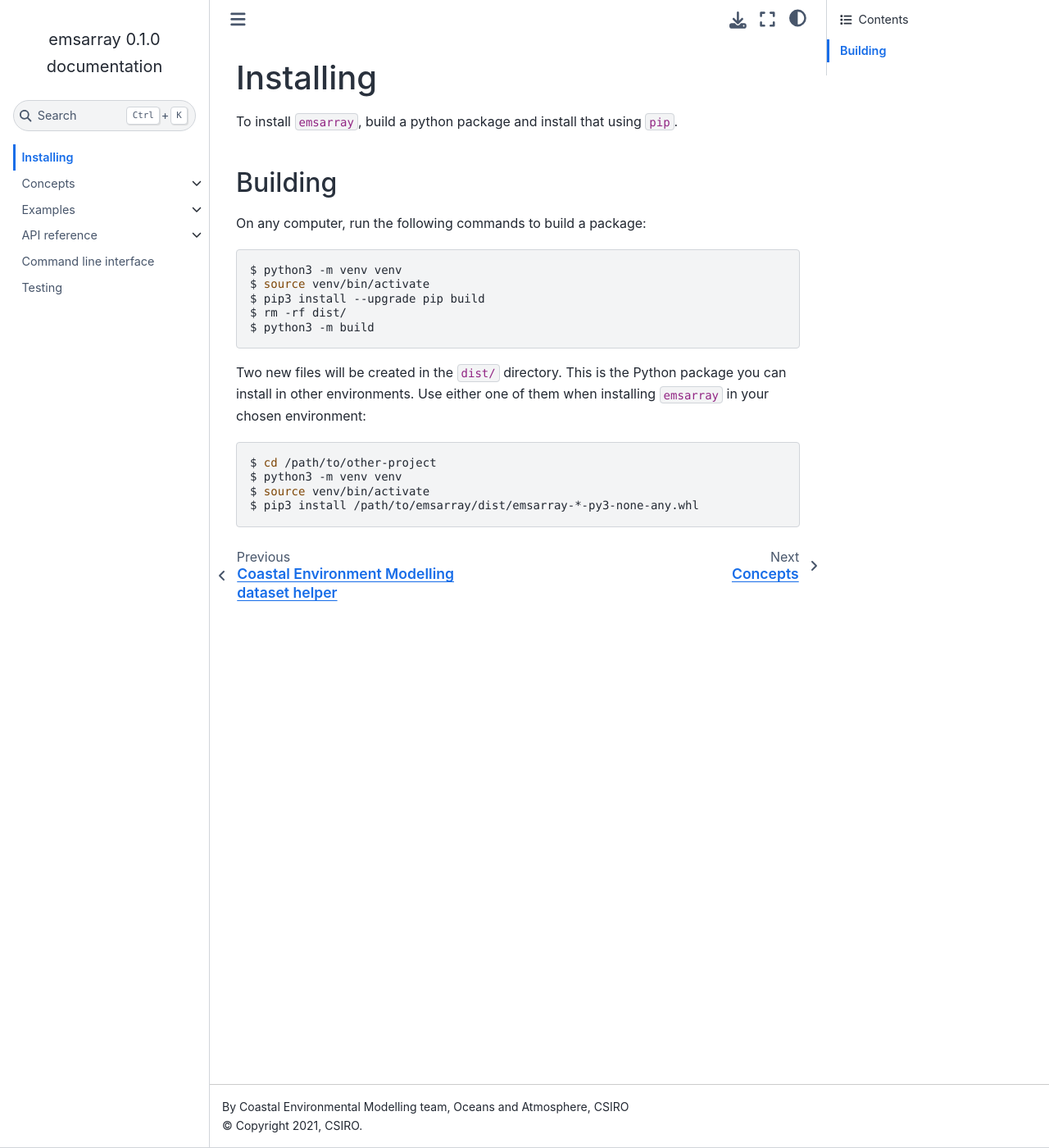
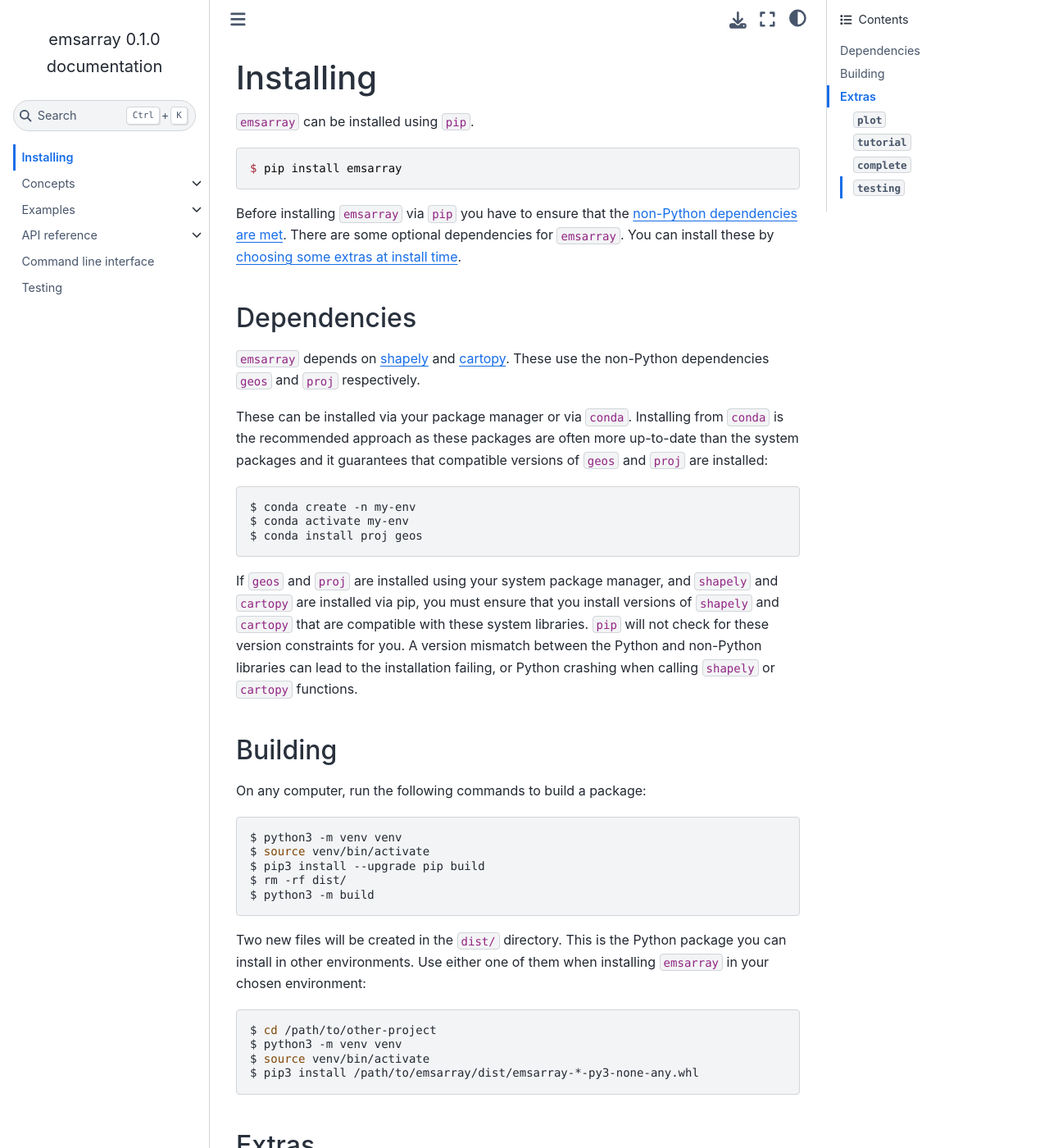
Before and after one commit to csiro-coasts/emsarray, a Sphinx documentation site: the page built from docs/installing.rst, in a window 1280 px wide and 1400 px high. Shown: the whole window at 82% size. Built offline with Sphinx 7.4.7 and the Sphinx Book theme 1.1.4, drawn with Linux system fonts in a browser that asks for light colours; some of the changed text lies outside the part shown.

Commit message:
Update install docs

```diff
--- a/docs/installing.rst
+++ b/docs/installing.rst
@@ -4,7 +4,46 @@
 Installing
 ==========
 
-To install ``emsarray``, build a python package and install that using ``pip``.
+``emsarray`` can be installed using ``pip``.
+
+.. code-block:: python
+
+   $ pip install emsarray
+
+Before installing ``emsarray`` via ``pip``
+you have to ensure that the :ref:`non-Python dependencies are met <dependencies>`.
+There are some optional dependencies for ``emsarray``.
+You can install these by :ref:`choosing some extras at install time <extras>`.
+
+.. _dependencies:
+
+Dependencies
+============
+
+``emsarray`` depends on
+`shapely <https://shapely.readthedocs.io/en/stable/project.html#installing-shapely>`_ and
+`cartopy <https://scitools.org.uk/cartopy/docs/latest/installing.html>`_.
+These use the non-Python dependencies ``geos`` and ``proj`` respectively.
+
+These can be installed via your package manager or via ``conda``.
+Installing from ``conda`` is the recommended approach
+as these packages are often more up-to-date than the system packages
+and it guarantees that compatible versions of ``geos`` and ``proj`` are installed:
+
+.. code-block:: shell-session
+
+   $ conda create -n my-env
+   $ conda activate my-env
+   $ conda install proj geos
+
+If ``geos`` and ``proj`` are installed using your system package manager,
+and ``shapely`` and ``cartopy`` are installed via pip,
+you must ensure that you install versions of ``shapely`` and ``cartopy``
+that are compatible with these system libraries.
+``pip`` will not check for these version constraints for you.
+A version mismatch between the Python and non-Python libraries
+can lead to the installation failing,
+or Python crashing when calling ``shapely`` or ``cartopy`` functions.
 
 Building
 ========
@@ -29,3 +68,54 @@ Use either one of them when installing ``emsarray`` in your chosen environment:
     $ python3 -m venv venv
     $ source venv/bin/activate
     $ pip3 install /path/to/emsarray/dist/emsarray-*-py3-none-any.whl
+
+.. _extras:
+
+Extras
+======
+
+When installed via ``pip``, ``emsarray`` can be installed with "extras".
+These extra packages are optional.
+
+``plot``
+--------
+
+.. code-block:: shell
+
+   $ pip install emsarray[plot]
+
+Allows ``emsarray`` to produce plots, using :meth:`.Format.plot`.
+
+``tutorial``
+------------
+
+.. code-block:: shell
+
+   $ pip install emsarray[tutorial]
+
+Installs packages required to access the tutorial datasets,
+accessible via the :func:`emsarray.tutorial.open_dataset` method.
+
+``complete``
+------------
+
+.. code-block:: shell
+
+   $ pip install emsarray[complete]
+
+Includes all extras.
+Use this for the complete ``emsarray`` experience.
+
+``testing``
+-----------
+
+The ``testing`` extras are intended for development.
+When setting up a development environment for ``emsarray``,
+clone the repository and install ``emsarray`` in editable mode
+with the ``testing`` extras:
+
+.. code-block:: shell
+
+   $ pip install -e .[testing]
+   $ pytest  # Run the test suite
+   $ make -C docs html  # Build the docs
```
